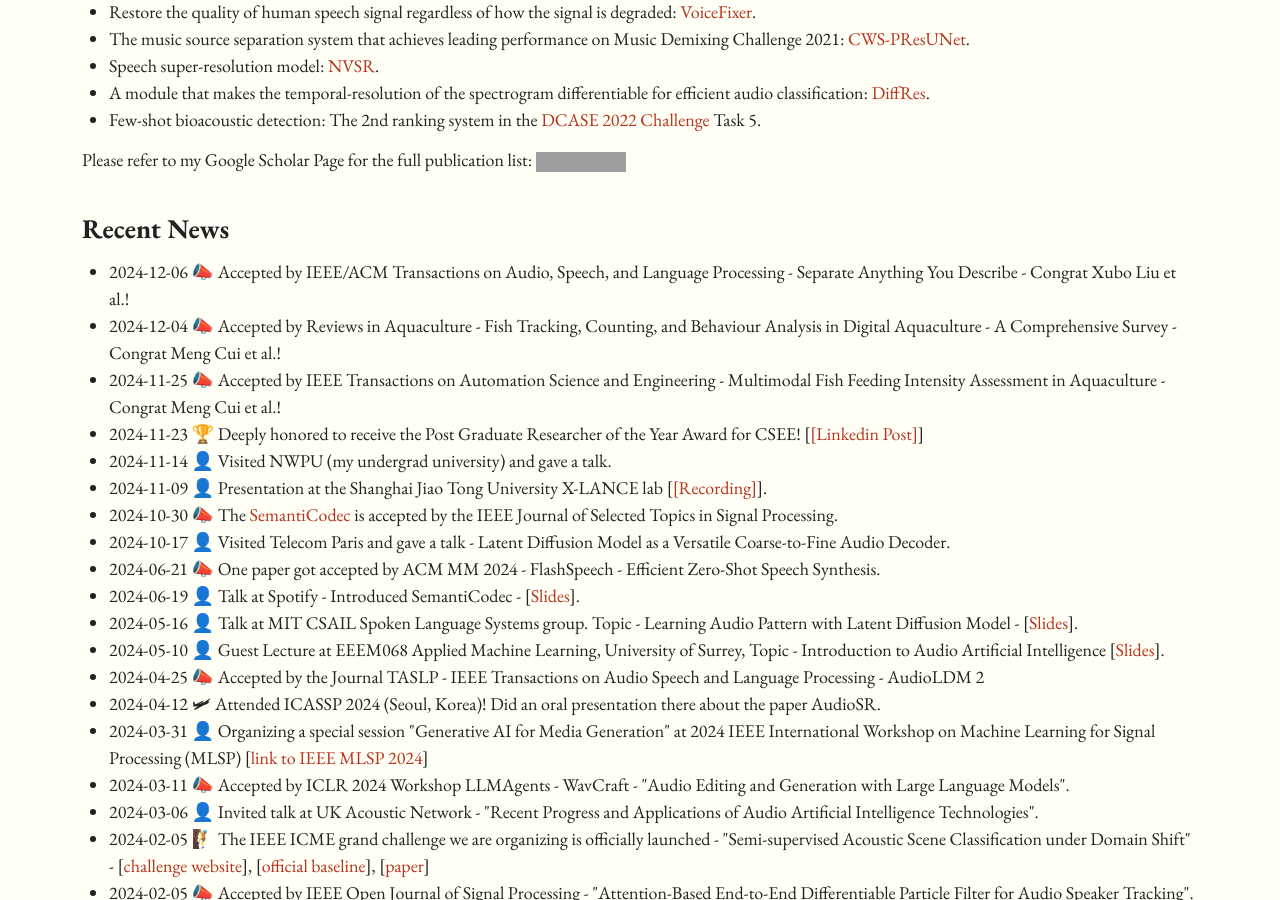
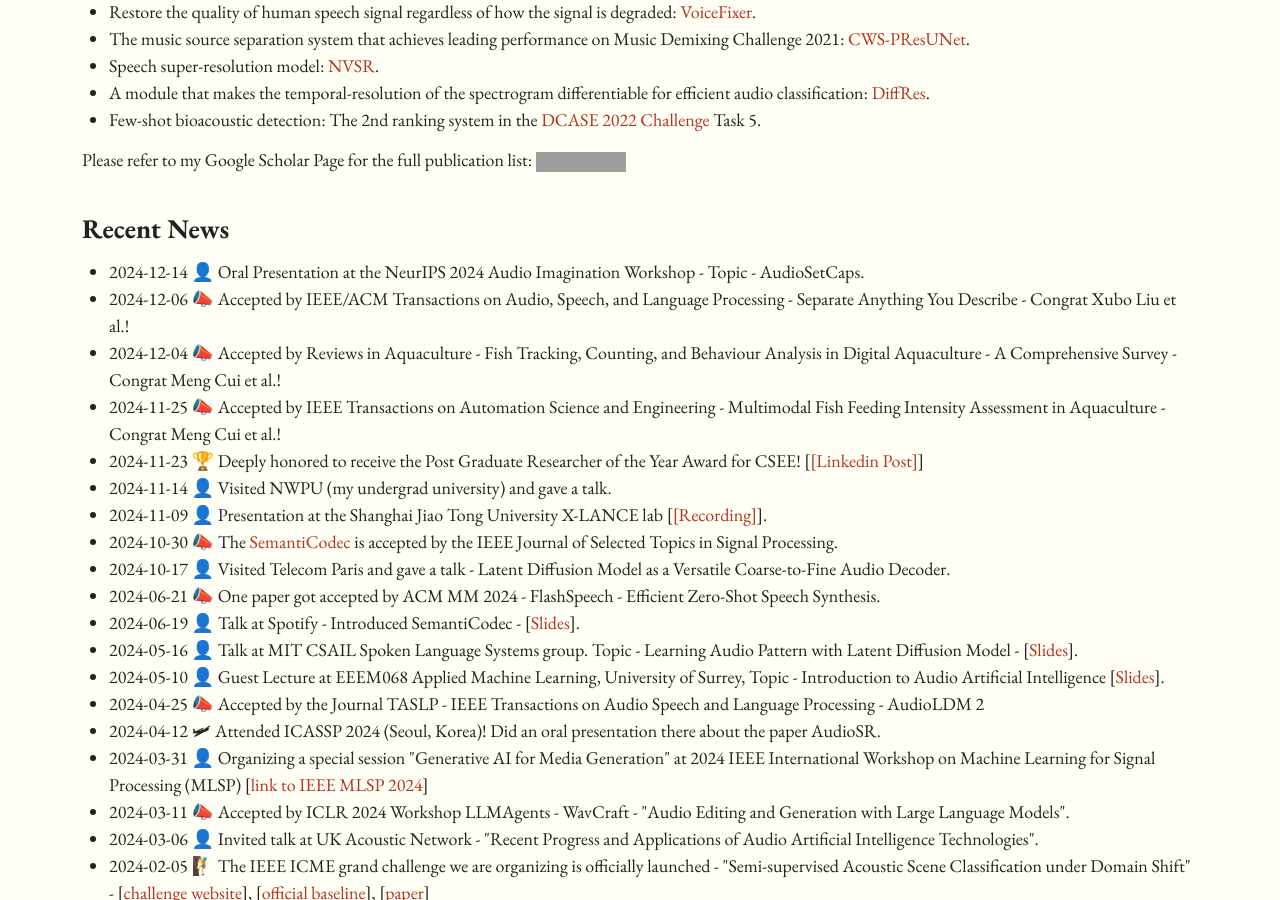
Before and after one commit to haoheliu/haoheliu.github.io, a Jekyll site: the page built from index.md, in a window 1280 px wide and 900 px high, scrolled down 851 px. Built offline with Jekyll 4.4.1, drawn with Linux system fonts in a browser that asks for light colours; comment, search, counter and statistics services are not loaded; grey boxes are pictures that could not be loaded.

Commit message:
Update index.md

```diff
--- a/index.md
+++ b/index.md
@@ -90,6 +90,8 @@ competitions:
 
 news:
     shown:
+      - time: 2024-12-14 &#128100;
+        note: Oral Presentation at the NeurIPS 2024 Audio Imagination Workshop - Topic - AudioSetCaps.
       - time: 2024-12-06 &#128227;
         note: Accepted by IEEE/ACM Transactions on Audio, Speech, and Language Processing - Separate Anything You Describe - Congrat Xubo Liu et al.!
       - time: 2024-12-04 &#128227;
```
